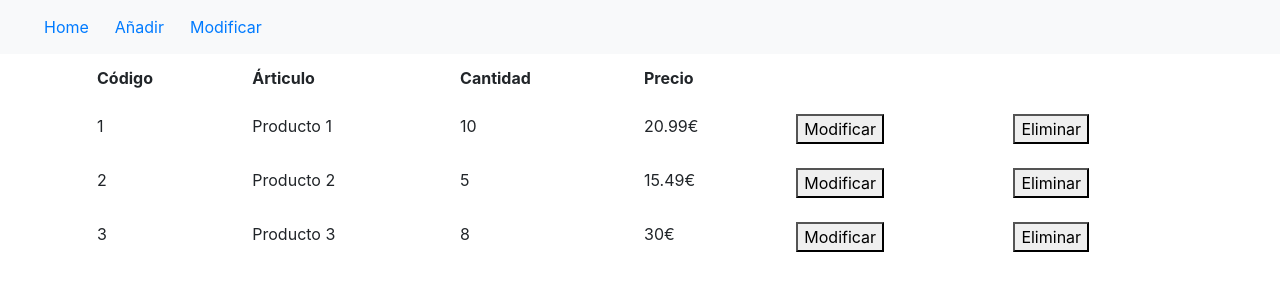
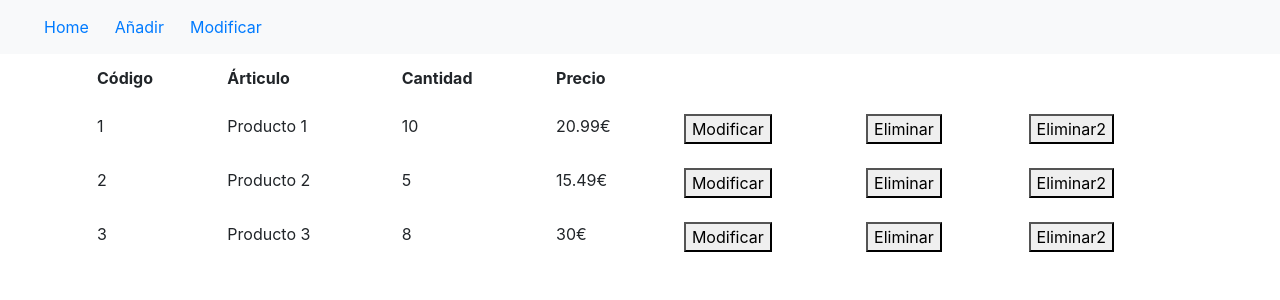
Before and after one commit to Unai-Gomez-Diez/routing4, an Angular app: page / in a window 1280 px wide. Shown: the top 300 px of the page. Built offline with nearby package versions, Linux system fonts and the light colour scheme.

Commit message:
fin routing 5

```diff
--- a/src/app/comprar/comprar.component.html
+++ b/src/app/comprar/comprar.component.html
@@ -17,8 +17,9 @@
         <td>{{producto.nombre}}</td>
         <td>{{producto.cantidad}}</td>
         <td>{{producto.precio}}€</td>
-        <td><button type="button" (click)="getProducto(producto)">Modificar</button></td>
+        <td><button type="button" (click)="getProducto(producto)" [routerLink]="['/modificar', indice]" [queryParams]="{accion:'1'}">Modificar</button></td>
         <td><button type="button" (click)="deleteProducto(producto)">Eliminar</button></td>
+        <td><button type="button" [routerLink]="['/modificar', indice]" [queryParams]="{accion:'2'}" >Eliminar2</button></td>
 
       </tr>
     </tbody>
--- a/src/app/comprar/comprar.component.ts
+++ b/src/app/comprar/comprar.component.ts
@@ -10,6 +10,7 @@ import { Productos } from "../Modelos/productoMock";
   styleUrl: './comprar.component.css'
 })
 export class ComprarComponent implements OnInit {
+  indice: number | undefined
   productoList: Producto[] = []
   product: Producto | undefined
   constructor(private productoService: AñadirService, private router: Router) {
@@ -19,7 +20,7 @@ export class ComprarComponent implements OnInit {
   }
   getProducto(product: Producto) {
     this.productoService.setProduct(product)
-    this.router.navigate(["/modificar"])
+    //this.router.navigate(["/modificar"])
   }
 
   deleteProducto(product: Producto) {
```
